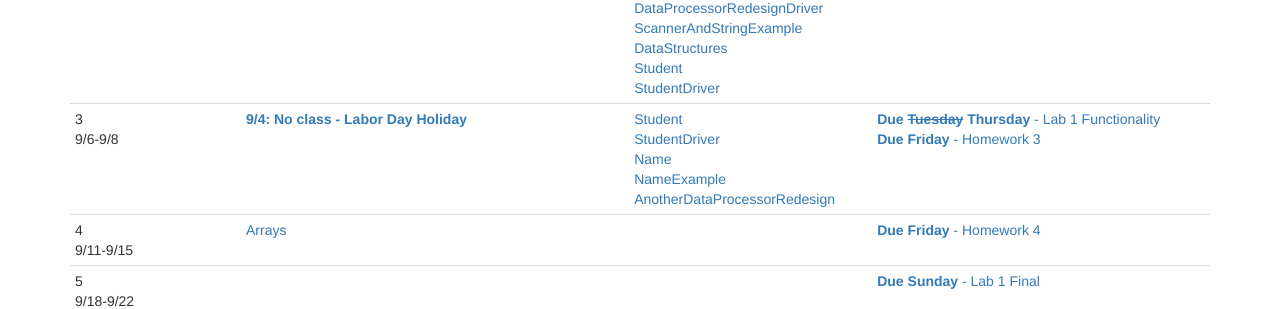
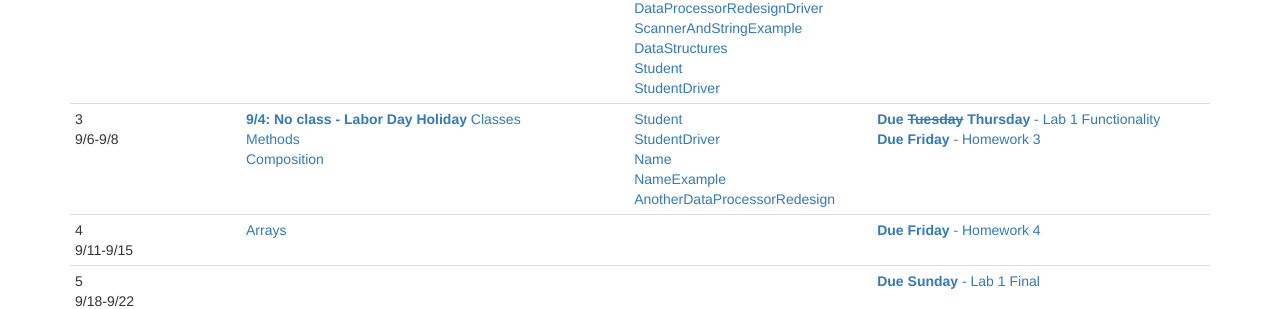
Before and after one commit to CS514-F17/cs514-f17.github.io, a Jekyll site: the page built from schedule.html, in a window 1280 px wide and 1368 px high. Shown: the part 369-678 px from the top of the window. Built offline with Jekyll 4.4.1, drawn with Linux system fonts in a browser that asks for light colours.

Commit message:
add notes

```diff
--- a/schedule.html
+++ b/schedule.html
@@ -71,6 +71,9 @@ title: Schedule
 		<td>3<br/>9/6-9/8</td>
 		<td>
 			<strong><span class="text-primary">9/4: No class - Labor Day Holiday</span></strong>
+			<a href="https://github.com/srollins/software-dev-materials/blob/master/notes/intro_java/classes.md">Classes</a><br/>
+			<a href="https://github.com/srollins/software-dev-materials/blob/master/notes/intro_java/methods.md">Methods</a><br/>
+			<a href="https://github.com/srollins/software-dev-materials/blob/master/notes/intro_java/design.md">Composition</a><br/>
 <!-- 				<a href="https://github.com/CS514-F17/notes/blob/master/iteration.md">Iteration</a><br/>
 				<a href="https://github.com/CS514-F17/notes/blob/master/fileinput.md">File Input, Exceptions, Command Args</a><br/>
 				<a href="https://github.com/CS514-F17/notes/blob/master/collections.md">Collections and ArrayLists</a><br/>
```
